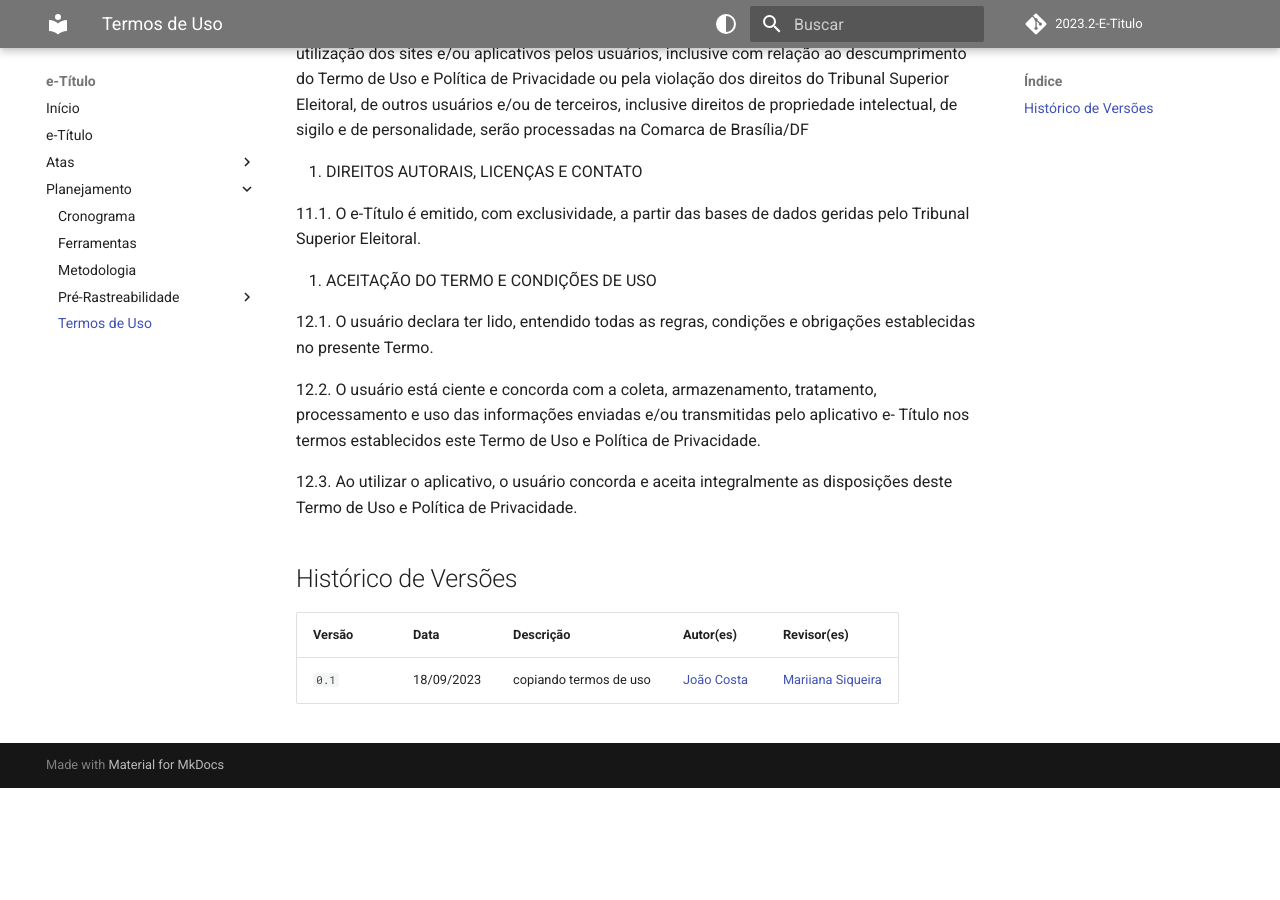
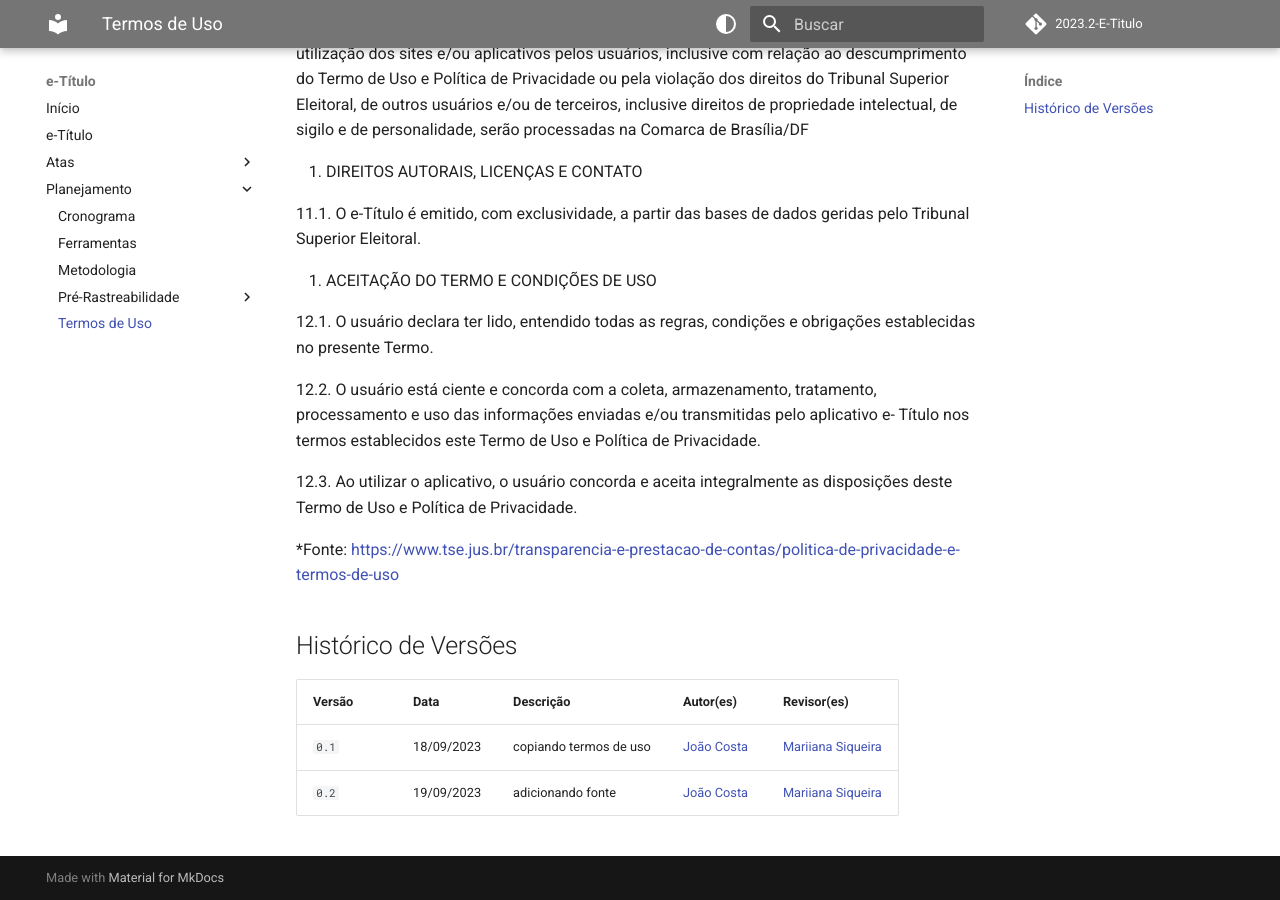
Before and after one commit to Requisitos-de-Software/2023.2-e-Titulo, an MkDocs documentation site: the page built from docs/planejamento/copiatermos.md, in a window 1280 px wide and 900 px high, scrolled down 5973 px. Built offline with MkDocs 1.6.1 and Material for MkDocs 9.7.7, drawn with Linux system fonts in a browser that asks for light colours; comment, search, counter and statistics services are not loaded; before the commit the page ends 6761 px from its top, so only the background shows below that.

Commit message:
adicionando fonte nos termos de uso

```diff
--- a/docs/planejamento/copiatermos.md
+++ b/docs/planejamento/copiatermos.md
@@ -186,22 +186,11 @@ Política de Privacidade.
 
 12.3. Ao utilizar o aplicativo, o usuário concorda e aceita integralmente as disposições deste Termo de Uso e Política de Privacidade.
 
-
-
-
-
-
-
-
-
-
-
-
-
-
+*Fonte: [https://www.tse.jus.br/transparencia-e-prestacao-de-contas/politica-de-privacidade-e-termos-de-uso](https://www.tse.jus.br/transparencia-e-prestacao-de-contas/politica-de-privacidade-e-termos-de-uso)
 
 ## Histórico de Versões
 
 | Versão |     Data    | Descrição   | Autor(es) | Revisor(es) |
 | ------ | ----------- | ----------- | --------- | ----------- |
 | `0.1`  | 18/09/2023  | copiando termos de uso | [João Costa ](https://github.com/jvcostta)|[Mariiana Siqueira](https://github.com/Maryyscreuza) |
+| `0.2`  | 19/09/2023  | adicionando fonte | [João Costa ](https://github.com/jvcostta)|[Mariiana Siqueira](https://github.com/Maryyscreuza) |
```
